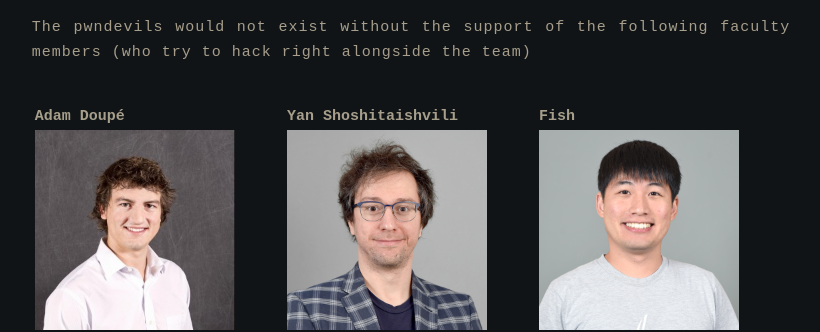
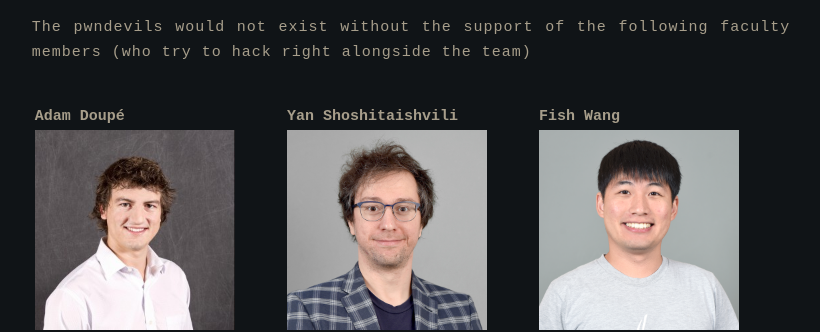
Before and after one commit to edaganis-eboz/edaganis-eboz.github.io, a Jekyll site: the page built from about.md, in a window 1280 px wide. Shown: the part 901-1233 px from the top of the page, without its empty margins (229-1049 px from the left). Built offline with Jekyll 4.4.1, drawn with Linux system fonts in a browser that asks for light colours.

Commit message:
Final commit before live

```diff
--- a/about.md
+++ b/about.md
@@ -13,7 +13,7 @@ The pwndevils team was started in 2009 by [Mike Mabey](https://mikemabey.com/) a
 
 The pwndevils would not exist without the support of the following faculty members (who try to hack right alongside the team)
 
-|  Adam Doupé |  Yan Shoshitaishvili | Fish |
+|  Adam Doupé |  Yan Shoshitaishvili | Fish Wang |
 |:-------------|:------------------|:--------------------|
 | <img src="assets/photos/adam.jpg" width="200"> | <img src="assets/photos/yan2.png" width="200"> | <img src="assets/photos/fish.png" width="200">|
 
```
